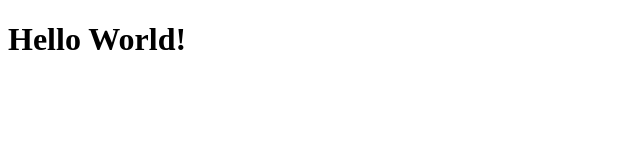
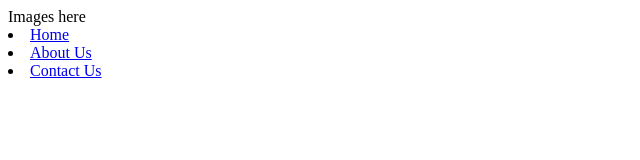
Before and after one commit to yinkamac/ProductLandingPage, a plain HTML site: page index.html in a window 1280 px wide. Shown: the whole page, without its empty margins (0-640 px from the left). Drawn offline with Linux system fonts and the light colour scheme.

Commit message:
new changes

```diff
--- a/index.html
+++ b/index.html
@@ -7,7 +7,15 @@
     <title>Document</title>
 </head>
 <body>
-    <h1>Hello World!</h1>
+    <header id="header">
+        <img  src="" id="header-img">Images here</img>
+        <nav  id="nav-bar">
+            <li class="nav-link"> <a href="home.html">Home</a></li>
+            <li class="nav-link"> <a href="AboutUs.html">About Us</a></li>
+            <li class="nav-link"> <a href="ContactUs.html">Contact Us</a></li>
+        </nav>
+
+    </header>
 
 </body>
 </html>
```
Also changed, not shown: style.css (added).
